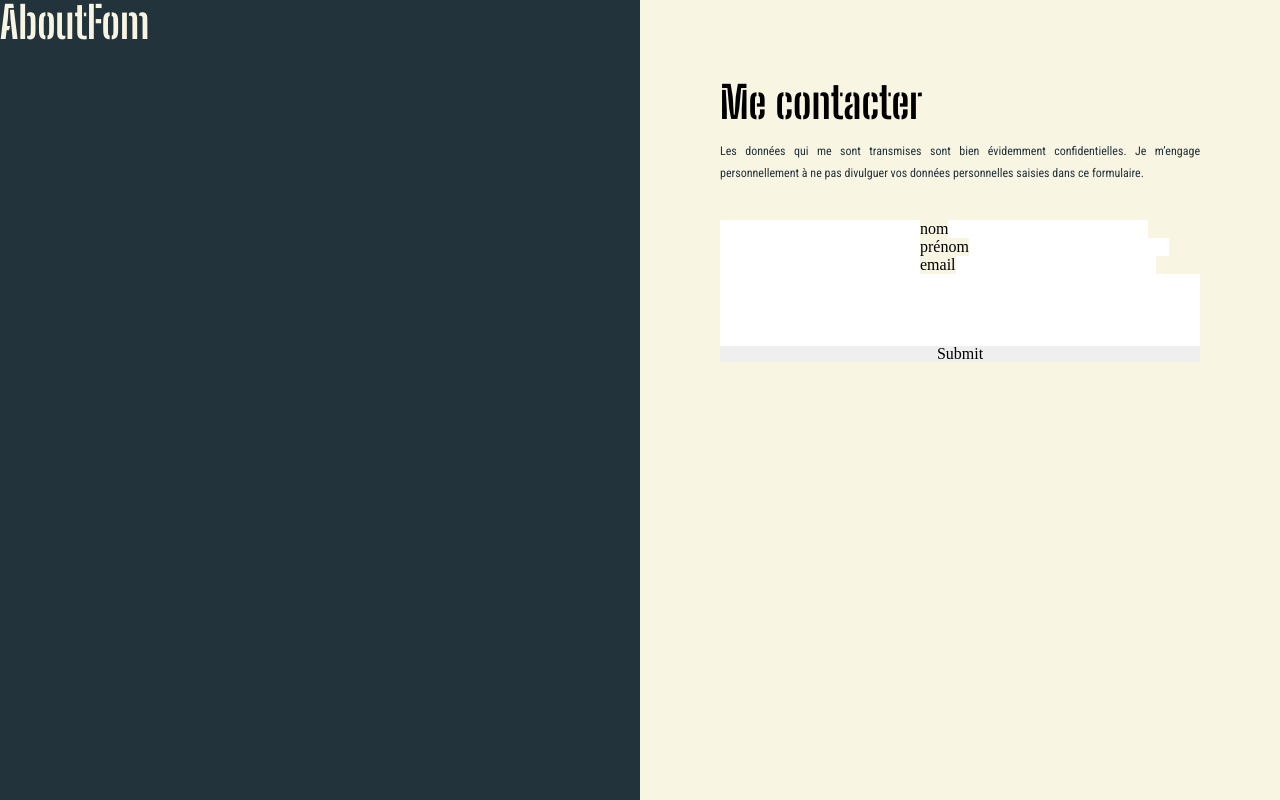
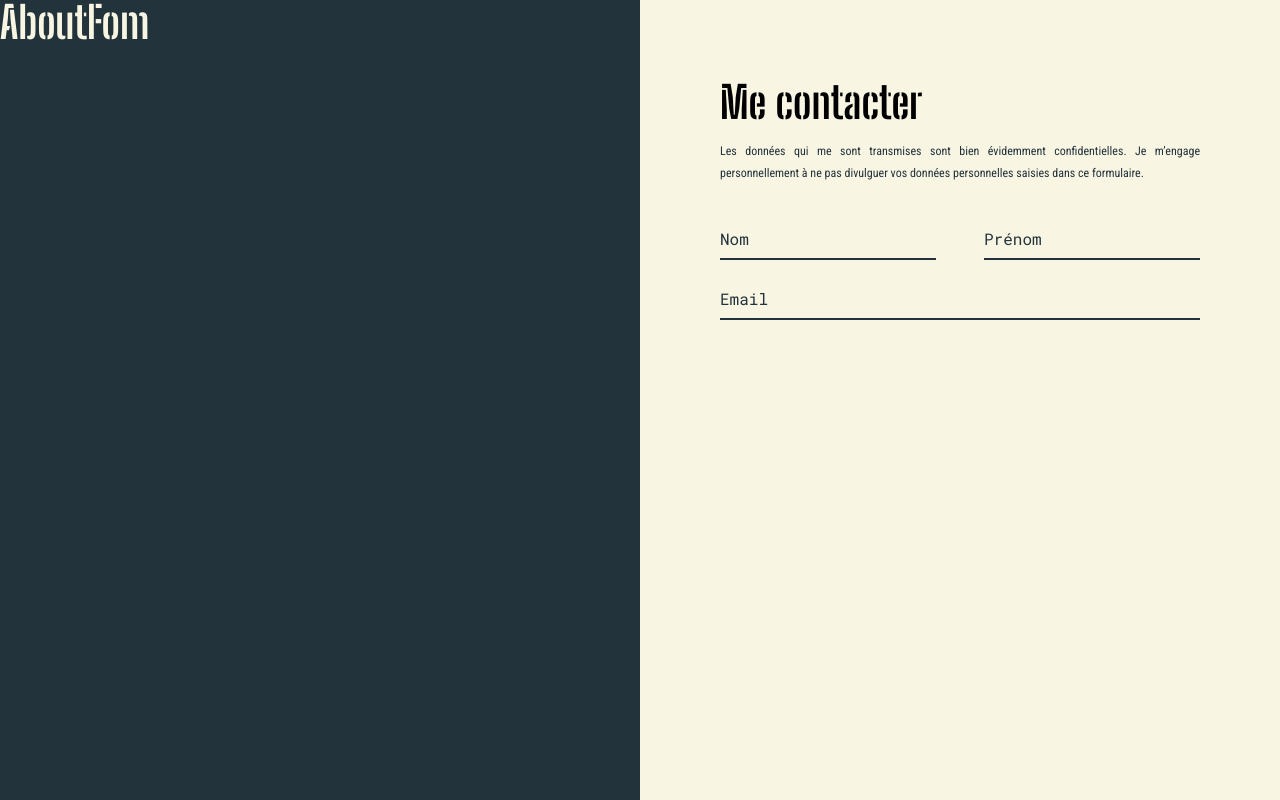
Before and after one commit to MG-julien/myForm.display, a Vue app: page / in a window 1280 px wide. Built offline with nearby package versions, Linux system fonts and the light colour scheme.

Commit message:
Correction de la logique des composants enfants de FormContact et ajout du nouveau composant enfant inputNameAndMail.vue

```diff
--- a/src/assets/normalize.scss
+++ b/src/assets/normalize.scss
@@ -84,7 +84,8 @@ time,
 mark,
 audio,
 input,
-video {
+video,
+label {
     margin: 0;
     padding: 0;
     border: 0;
--- a/src/components/FormContact/FormContact.vue
+++ b/src/components/FormContact/FormContact.vue
@@ -1,26 +1,45 @@
 <template>
     <section>
-        <HeaderForm />
-        <form>
-            <InputNameAndMail />
-            <InputAboutYou />
-            <InputInTheFrame />
-            <InputComment />
-            <InputResponseAtTheLatest />
-            <InputSubmit />
-        </form>
+      <HeaderForm />
+      <form>
+        <div class="container__inputFirstLastName">
+            <InputNameAndMail
+            :componentNodeInput="'firstName__container'"
+            :inputType="'text'"
+            :inputId="'inputFirstName'"
+            :inputName="'firstName'"
+            :inputplaceholder="'Nom'"
+            :inputMinlength="2"
+            :inputMaxlength="50"
+            />
+
+            <InputNameAndMail
+            :componentNodeInput="'lastName__container'"
+            :inputType="'text'"
+            :inputId="'inputLastName'"
+            :inputName="'lastName'"
+            :inputplaceholder="'Prénom'"
+            :inputMinlength="2"
+            :inputMaxlength="50"
+            />
+        </div>
+        <InputNameAndMail
+          :componentNodeInput="'email__container'"
+          :inputType="'email'"
+          :inputId="'inputEmail'"
+          :inputName="'email'"
+          :inputplaceholder="'Email'"
+          :inputMinlength="5"
+          :inputMaxlength="100"
+        />
+      </form>
     </section>
-</template>
+  </template>
+
 
 <script setup lang="ts">
-
 import HeaderForm from "./components/HeaderForm.vue";
 import InputNameAndMail from "./components/InputNameAndMail.vue";
-import InputAboutYou from "./components/InputAboutYou.vue";
-import InputInTheFrame from "./components/InputInTheFrame.vue";
-import InputComment from "./components/InputComment.vue";
-import InputResponseAtTheLatest from "./components/InputResponseAtTheLatest.vue";
-import InputSubmit from "./components/InputSubmit.vue";
 
 </script>
 
@@ -31,11 +50,16 @@ section {
     width: 50vw; height: 100vh;
     padding: 80px;
     background-color: map-get($colour, "primary");
+}
+.container__inputFirstLastName {
+    width: 100%; max-width: 100%;
+    display: flex;
+    flex-direction: row;
+    justify-content: space-between;
+    margin-bottom: 20px;
 
-    form {
-        display: flex;
-        flex-direction: column;
+    .firstName__container, .lastName__container {
+         min-width:20%; width: 45%; max-width: 45%;
     }
 }
-
 </style>
--- a/src/components/FormContact/components/InputAboutYou.vue
+++ /dev/null
@@ -1,11 +0,0 @@
-<template>
-    <input type="text" />
-</template>
-
-<script setup lang="ts">
-
-</script>
-
-<style scoped lang="scss">
-@import "../../../assets/main.scss";
-</style>
--- a/src/components/FormContact/components/InputComment.vue
+++ /dev/null
@@ -1,12 +0,0 @@
-<template>
-    <input type="text" />
-</template>
-
-<script setup lang="ts">
-
-</script>
-
-<style scoped lang="scss">
-@import "../../../assets/main.scss";
-
-</style>
--- a/src/components/FormContact/components/InputInTheFrame.vue
+++ /dev/null
@@ -1,12 +0,0 @@
-<template>
-    <input type="text" />
-</template>
-
-<script setup lang="ts">
-
-</script>
-
-<style scoped lang="scss">
-@import "../../../assets/main.scss";
-
-</style>
--- a/src/components/FormContact/components/InputNameAndMail.vue
+++ b/src/components/FormContact/components/InputNameAndMail.vue
@@ -1,101 +1,72 @@
 <template>
-    <div :class="attrContainerParents.containerRoot">
-      <div class="attrContainerParents.containerFirstLastName">
-        <div :class="attrContainerParents.containerFirstLastName.firstNameChildNode">
-          <input :class="attrFirstNameInput.checkbox" />
-          <label :class="attrFirstNameInput.label">{{ attrFirstNameInput.label.text }}</label>
-          <input :class="attrFirstNameInput.text" />
-        </div>
-        <div :class="attrContainerParents.containerFirstLastName.lastNameChildNode">
-          <input :class="attrLastNameInput.checkbox" />
-          <label :class="attrLastNameInput.label">{{ attrLastNameInput.label.text }}</label>
-          <input :class="attrLastNameInput.text" />
-        </div>
-      </div>
-      <div :class="attrContainerParents.containerAdressMail">
-        <input :class="attrAdressMailInput.checkbox" />
-        <label :class="attrAdressMailInput.label">{{ attrAdressMailInput.label.text }}</label>
-        <input :class="attrAdressMailInput.text" />
-      </div>
+    <div :class="props.componentNodeInput" >
+        <label :for="props.inputId">{{ props.inputplaceholder }}</label>
+        <input
+            :type="props.inputType"
+            :id="props.inputId"
+            :name="props.inputName"
+            :placeholder="props.inputplaceholder"
+            :minlength="props.inputMinlength"
+            :maxlength="props.inputMaxlength"
+        />
     </div>
-  </template>
+</template>
 
 
 <script setup lang="ts">
-const attrContainerParents = {
-    containerRoot: "componentRoot__firstLastNameMail",
-    containerFirstLastName: {
-        parentNode: "firstAndLastName__container",
-        firstNameChildNode: "firstName__container",
-        lastNameChildNode: "lastName__container",
-    },
-    containerAdressMail: "adressMail__container",
-}
-const attrFirstNameInput = {
-    text: { id: "inputTextFirstName", type: "text", name: "firstName", placeholder: "nom" },
-    checkbox: { id: "inputCheckFirstName", type: "checkbox", for: "firstName" },
-    label: {  id: "labelCheckFirstName", for: "firstName", text: "nom"},
-};
-const attrLastNameInput = {
-    text: { id: "inputTextLastName", type: "text", name: "lastName", placeholder: "prénom" },
-    checkbox: { id: "inputCheckLastName", type: "checkbox", for: "lastName" },
-    label: { id: "labelCheckLastName", for: "lastName", text: "prénom" },
-};
-const attrAdressMailInput = {
-    text: { id: "inputTextAdressMail", type: "email", name: "email", placeholder: "jean-de-croix@gmail.com" },
-    checkbox: { id: "inputCheckAdressMail", type: "checkbox", for: "email" },
-    label: { id: "labelCheckAdressMail", for: "email", text: "email" },
-};
+
+const props = defineProps({
+    componentNodeInput: String,
+    inputType: String,
+    inputId: String,
+    inputName: String,
+    inputplaceholder: String,
+    inputMinlength: Number,
+    inputMaxlength: Number,
+})
+console.log(props);
 
 </script>
 
 <style scoped lang="scss">
 @import "../../../assets/main.scss";
-.firstAndLastName__container {
+
+div {
+    width: 100%;
+    height: 40px;
     display: flex;
-    width: 100%; height: 40px;
-    justify-content: space-between;
-    margin-bottom: 40px;
+    flex-direction: row;
+    align-items: center;
+    border-bottom: 2px solid map-get($colour, "secondary");
 
-    .firstName__container, .lastName__container{
-        position: relative;
-        max-width: 250px; width: 250px; height: 100%;
-        border-bottom: 2px solid map-get($colour, "secondary");
+    label {
+      line-height: 40px;
+      @include font-paragraph-regular;
     }
 
-    #inputCheckFirstName, #inputCheckLastName {
-        position: absolute; z-index: 2;
-        bottom: 0%; left: 0%;
-        margin-bottom: 10px;
-        width: 10px; height:20px;
-        border: 2px solid black;
-    }
-    /**
-    #inputCheckFirstName, #inputCheckLastName {
-        position: absolute; z-index: 2;
-        bottom: 0%; left: 0%;
-        margin-bottom: 10px;
-        @include button-checkbox(map-get($colour, "secondary"), map-get($colour, "primary"));
+    input {
+      flex: 1; /* L'input prend le reste de l'espace disponible */
+      width: 100%;
+      height: 100%;
+      padding-left: 20px;
+      @include font-paragraph-regular;
+      background-color: map-get($colour, "primary");
+      outline: transparent;
     }
 
-     #inputCheckFirstName:checked, #inputCheckLastName:checked {
-        position: absolute; z-index: 2;
-        bottom: 0%; left: 0%;
-        margin-bottom: 10px;
-        appearance: none;
-        @include button-checkbox(map-get($colour, "secondary"), map-get($colour, "quaternary"));
+    input::placeholder {
+      color: transparent;
     }
-     */
+}
 
-        #inputTextFirstName, #inputTextLastName {
-            position: absolute; z-index: 1;
-            width:100%; height: 100%;
-            padding-left: 20px;
-            @include font-paragraph-regular;
-            background-color: map-get($colour, "primary");
-        }
-        #labelCheckFirstName, #labelCheckLastName {
-            position: absolute;
-        }
+input:focus::placeholder {
+    color: map-get($colour-rgba, "secondary")
+}
+
+div:focus-within {
+    transition-duration: 200ms;
+    border-bottom: 8px solid map-get($colour-rgba, "secondary");
+    border-bottom-left-radius: 4px;
+    border-bottom-right-radius: 4px;
 }
 </style>
--- a/src/components/FormContact/components/inputResponseAtTheLatest.vue
+++ /dev/null
@@ -1,12 +0,0 @@
-<template>
-    <input type="text" />
-</template>
-
-<script setup lang="ts">
-
-</script>
-
-<style scoped lang="scss">
-@import "../../../assets/main.scss";
-
-</style>
--- a/src/components/FormContact/components/inputSubmit.vue
+++ /dev/null
@@ -1,12 +0,0 @@
-<template>
-    <input type="submit" />
-</template>
-
-<script setup lang="ts">
-
-</script>
-
-<style scoped lang="scss">
-@import "../../../assets/main.scss";
-
-</style>
```
